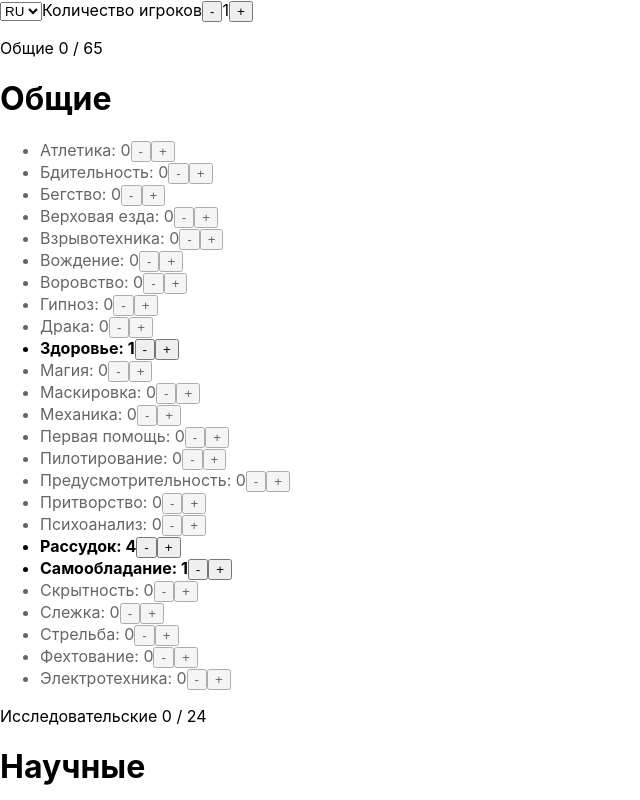
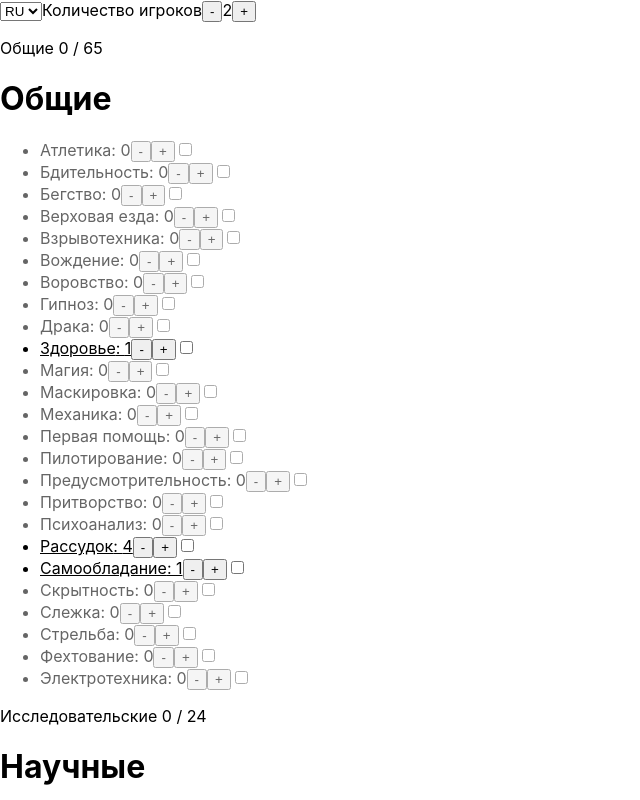
Before and after one commit to tsumo/gumshoe-configurator, a React (Create React App) app: page / in a window 1280 px wide. Shown: the top 800 px of the page, without its empty margins (0-640 px from the left). Built offline with nearby package versions, Linux system fonts and the light colour scheme.

Commit message:
occupational skills

```diff
--- a/src/components/ConfigPanel.tsx
+++ b/src/components/ConfigPanel.tsx
@@ -19,7 +19,7 @@ export const ConfigPanel = () => {
   }, []);
 
   const decrementPlayersCount = useCallback(() => {
-    globalState.playersCount = Math.max(1, playersCount - 1);
+    globalState.playersCount = Math.max(2, playersCount - 1);
   }, [playersCount]);
 
   return (
--- a/src/components/SkillList.tsx
+++ b/src/components/SkillList.tsx
@@ -1,9 +1,10 @@
 import clsx from "clsx";
 import { useGlobalStateSnapshot } from "../global-state";
 import { CharacterSkills } from "../engine/CharacterSkills";
-import { SkillList as SkillListType } from "../systems/types";
+import { Skill, SkillList as SkillListType } from "../systems/types";
 import { SkillButton } from "./SkillButton";
 import s from "./styles.module.css";
+import { useCallback } from "react";
 
 type Props = {
   list: SkillListType;
@@ -13,6 +14,13 @@ type Props = {
 export const SkillList = ({ list, characterSkills }: Props) => {
   const { lang } = useGlobalStateSnapshot();
 
+  const onOccupationalToggle = useCallback(
+    (skill: Skill, isOccupational: boolean) => {
+      characterSkills.setOccupationalSkill(skill.en, isOccupational);
+    },
+    [characterSkills]
+  );
+
   return (
     <>
       <h1>{list.name[lang]}</h1>
@@ -20,12 +28,16 @@ export const SkillList = ({ list, characterSkills }: Props) => {
         {list.skills
           .sort((a, b) => a[lang].localeCompare(b[lang]))
           .map((skill) => {
-            const totalValue = (skill.value ?? 0) + (skill.freePoints ?? 0);
+            const value = skill.value ?? 0;
+            const totalValue =
+              (skill.occupational ? value * 2 : value) +
+              (skill.freePoints ?? 0);
             return (
               <li
                 key={skill[lang]}
                 className={clsx(
-                  skill.freePoints !== undefined && s.bold,
+                  skill.freePoints !== undefined && s.underlined,
+                  skill.occupational && s.bold,
                   totalValue === 0 && s.muted
                 )}
               >
@@ -38,6 +50,13 @@ export const SkillList = ({ list, characterSkills }: Props) => {
                   onClick={() => characterSkills.incrementSkill(skill["en"])}
                   text="+"
                 />
+                <input
+                  type="checkbox"
+                  checked={skill.occupational ?? false}
+                  onChange={(e) =>
+                    onOccupationalToggle(skill, e.target.checked)
+                  }
+                />
               </li>
             );
           })}
--- a/src/components/styles.module.css
+++ b/src/components/styles.module.css
@@ -1,3 +1,7 @@
+.underlined {
+    text-decoration: underline;
+}
+
 .bold {
     font-weight: bold;
 }
--- a/src/engine/CharacterSkills.tsx
+++ b/src/engine/CharacterSkills.tsx
@@ -80,6 +80,15 @@ export class CharacterSkills {
     this.playersCount = n;
     this.recalculate();
   }
+
+  setOccupationalSkill(skillName: string, isOccupational: boolean) {
+    const skill =
+      this.findGeneralSkill(skillName) ||
+      this.findInvestigativeSkill(skillName);
+    if (!skill) throw new Error(`Skill not found: ${skillName}`);
+    skill.occupational = isOccupational;
+    this.recalculate();
+  }
 }
 
 export const useCharacterSkills = (system: SystemSkills) => {
--- a/src/global-state.tsx
+++ b/src/global-state.tsx
@@ -6,6 +6,6 @@ type GlobalState = {
   playersCount: number;
 };
 
-export const globalState = proxy<GlobalState>({ lang: "ru", playersCount: 1 });
+export const globalState = proxy<GlobalState>({ lang: "ru", playersCount: 2 });
 
 export const useGlobalStateSnapshot = () => useSnapshot(globalState);
--- a/src/systems/types.ts
+++ b/src/systems/types.ts
@@ -2,7 +2,11 @@ export type Languages = "en" | "ru";
 
 export type Term = Record<Languages, string>;
 
-export type Skill = Term & { value?: number; freePoints?: number };
+export type Skill = Term & {
+  value?: number;
+  freePoints?: number;
+  occupational?: boolean;
+};
 
 export type SkillList = { name: Term; skills: Skill[] };
 
```
